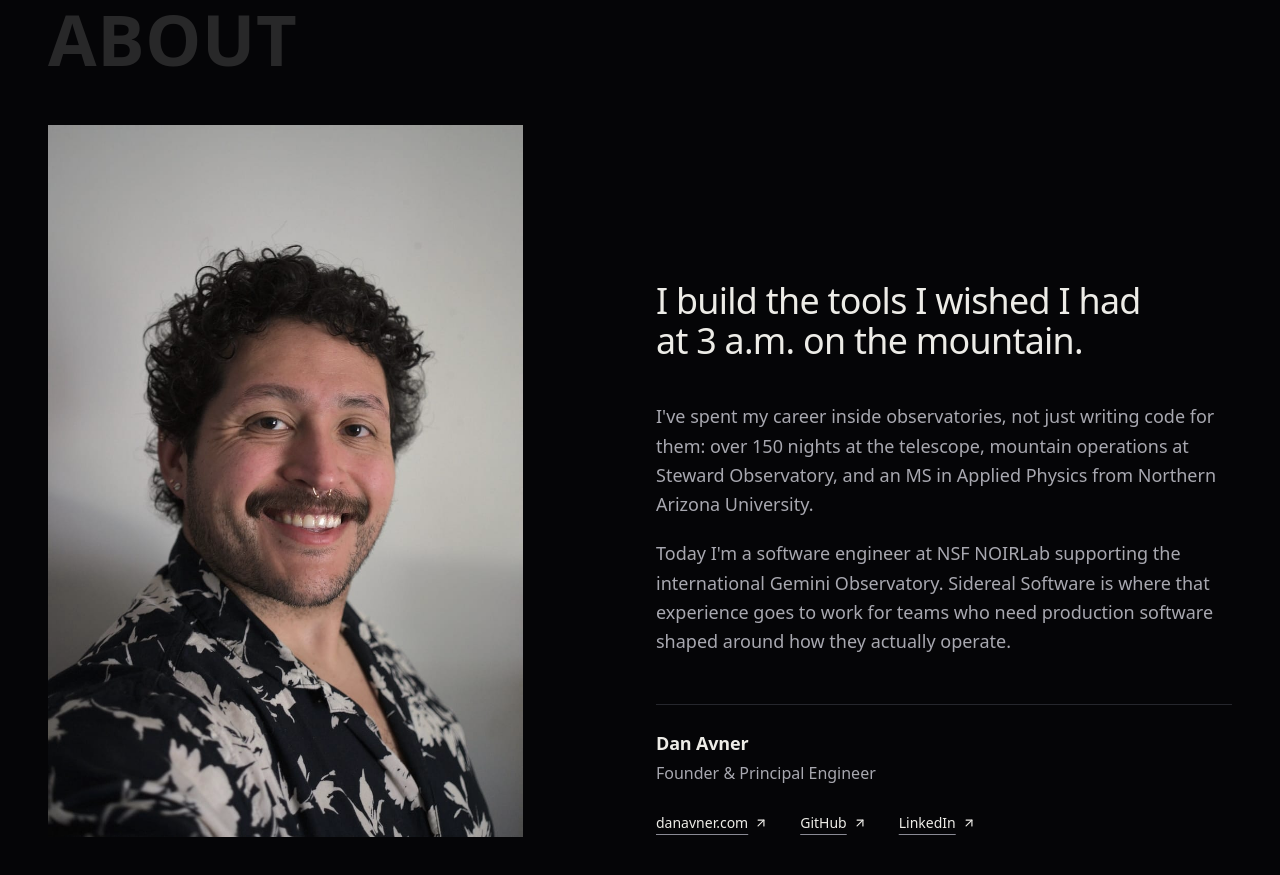
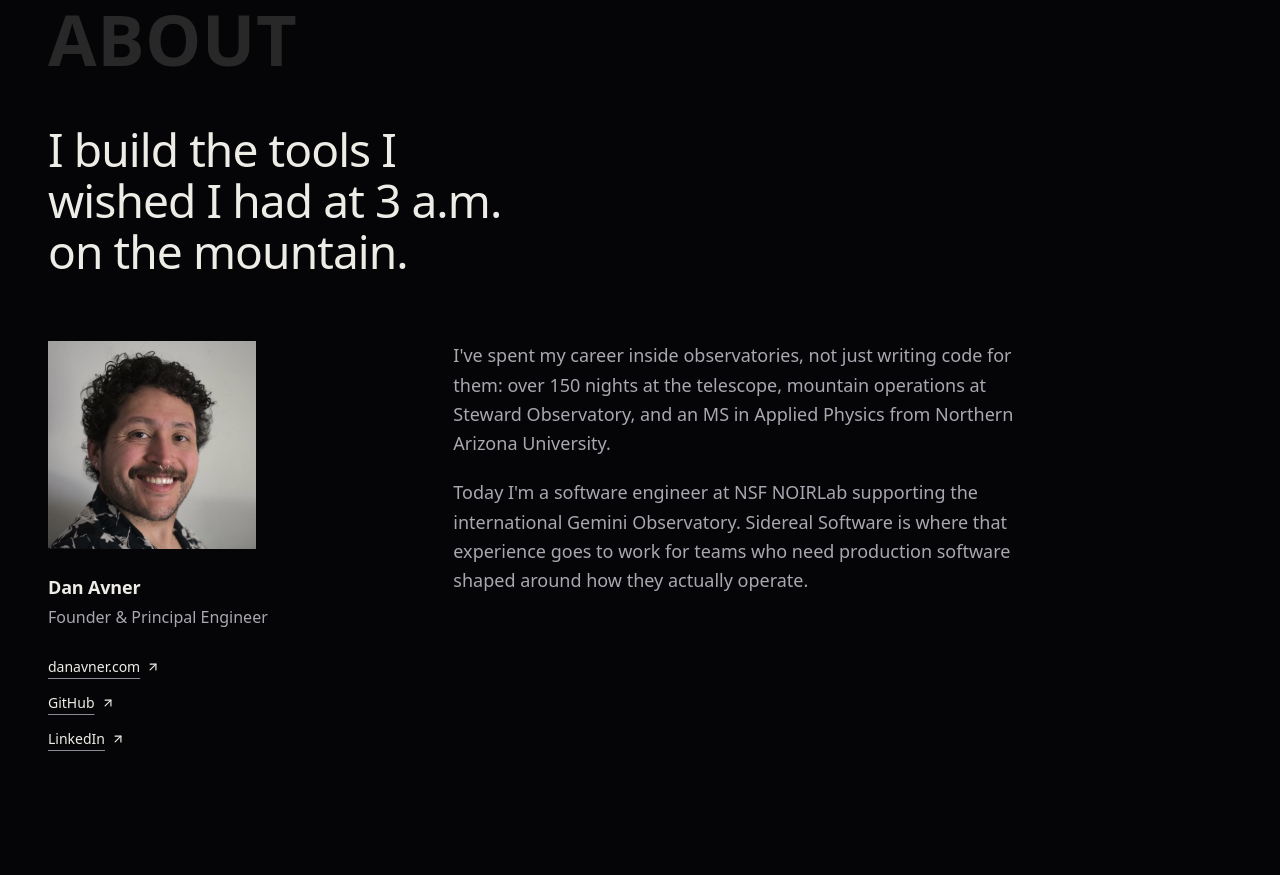
Before and after one commit to sidereal-software/sidereal-software.github.io, a React (Vite) app: page / in a window 1280 px wide. Shown: the part 7960-8835 px from the top of the page. Built offline with nearby package versions, Linux system fonts and the light colour scheme; a web font is replaced by a local one.

Commit message:
feat(site): shrink the About portrait to a byline

```diff
--- a/src/components/sections/about.tsx
+++ b/src/components/sections/about.tsx
@@ -18,44 +18,44 @@ export function About() {
       <div className="page-gutter">
         <Monument>About</Monument>
 
-        <div className="grid gap-10 md:grid-cols-12 md:gap-8">
-          <figure className="m-0 md:col-span-5">
+        <p className="font-display max-w-[22ch] text-[clamp(1.75rem,3.6vw,3.25rem)] leading-[1.1] font-medium tracking-[-0.02em] text-balance">
+          I build the tools I wished I had at 3&nbsp;a.m. on the mountain.
+        </p>
+
+        <div className="mt-10 grid gap-10 md:mt-16 md:grid-cols-12 md:gap-x-8 md:gap-y-6">
+          <div className="flex items-center gap-5 md:col-[1/span_4] md:row-start-1 md:flex-col md:items-start md:gap-6">
             <img
               src={portrait}
               alt="Portrait of Dan Avner"
-              width={920}
-              height={1380}
+              width={600}
+              height={600}
               loading="lazy"
               decoding="async"
-              className="aspect-[3/4] w-full object-cover object-top grayscale-[15%] md:aspect-[2/3]"
+              className="size-24 shrink-0 object-cover grayscale-[15%] md:size-48 lg:size-52"
             />
-          </figure>
-
-          <div className="md:col-span-7 md:self-end lg:col-span-6 lg:col-start-7">
-            <p className="font-display text-[clamp(1.5rem,2.8vw,2.5rem)] leading-[1.14] font-medium tracking-[-0.02em] text-balance">
-              I build the tools I wished I had at 3&nbsp;a.m. on the mountain.
-            </p>
-            <div className="text-muted-foreground mt-10 flex max-w-[60ch] flex-col gap-5 text-lg leading-relaxed text-pretty">
-              <p>
-                I've spent my career inside observatories, not just writing code for them:
-                over 150 nights at the telescope, mountain operations at Steward
-                Observatory, and an MS in Applied Physics from Northern Arizona
-                University.
-              </p>
-              <p>
-                Today I'm a software engineer at NSF NOIRLab supporting the international
-                Gemini Observatory. Sidereal Software is where that experience goes to
-                work for teams who need production software shaped around how they
-                actually operate.
-              </p>
-            </div>
-
-            <div className="border-border mt-12 border-t pt-6">
+            <div>
               <p className="font-display text-lg font-semibold tracking-[-0.01em]">
                 Dan Avner
               </p>
               <p className="text-muted-foreground mt-1">Founder & Principal Engineer</p>
-              <ul className="mt-6 flex flex-wrap gap-x-8 gap-y-3">
+            </div>
+          </div>
+
+          <div className="text-muted-foreground flex max-w-[60ch] flex-col gap-5 text-lg leading-relaxed text-pretty md:col-[5/span_8] md:row-[1/span_2] lg:col-[5/span_7]">
+            <p>
+              I've spent my career inside observatories, not just writing code for them:
+              over 150 nights at the telescope, mountain operations at Steward
+              Observatory, and an MS in Applied Physics from Northern Arizona University.
+            </p>
+            <p>
+              Today I'm a software engineer at NSF NOIRLab supporting the international
+              Gemini Observatory. Sidereal Software is where that experience goes to work
+              for teams who need production software shaped around how they actually
+              operate.
+            </p>
+          </div>
+
+          <ul className="flex flex-wrap gap-x-8 gap-y-3 md:col-[1/span_4] md:row-start-2 md:flex-col md:items-start md:gap-y-2 md:self-start">
             {links.map((link) => (
               <li key={link.href}>
                 <a
@@ -75,8 +75,6 @@ export function About() {
           </ul>
         </div>
       </div>
-        </div>
-      </div>
     </section>
   )
 }
```
Also changed, not shown: src/assets/me.jpg, 1 other file (tests, documents, lock files or other folders). Lines whose indentation alone changed are shown as unchanged.
